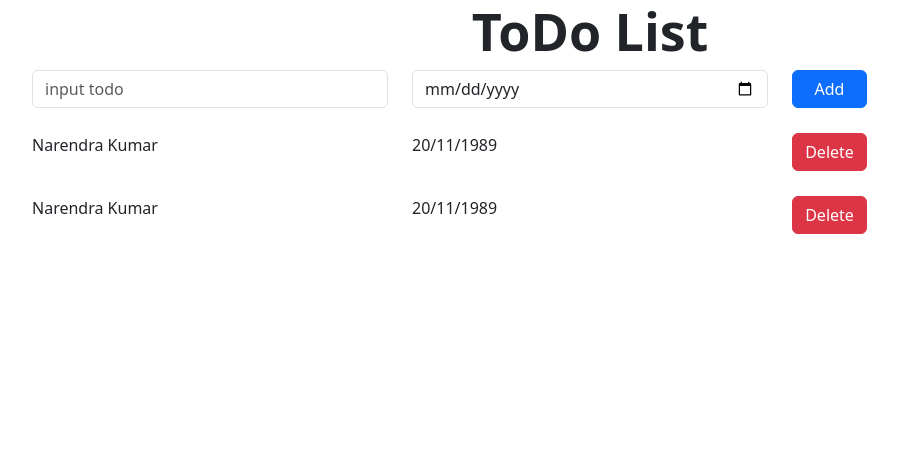
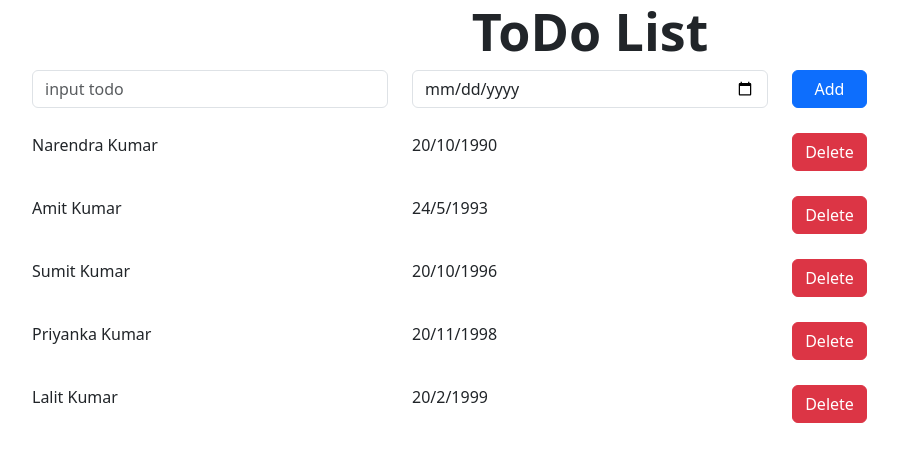
Before and after one commit to narendra51634/react-JS, a React (Vite) app: page / in a window 1280 px wide. Shown: the top 462 px of the page, without its empty margins (50-948 px from the left). Built offline with nearby package versions, Linux system fonts and the light colour scheme.

Commit message:
todo list

```diff
--- a/src/App.jsx
+++ b/src/App.jsx
@@ -1,17 +1,24 @@
+import React from 'react';
 import Todotitle from "./component/Todotitle";
 import Addtodo from "./component/Addtodo";
 import Todolist from "./component/Todolist";
-import '../src/App.css';
+import "../src/App.css";
 
-function App (){
+function App() {
+//  let todos= [];
+  let todos = [
+    { name: "Narendra Kumar", dob: "20/10/1990" },
+    { name: "Amit Kumar", dob: "24/5/1993" },
+    { name: "Sumit Kumar", dob: "20/10/1996" },
+    { name: "Priyanka Kumar", dob: "20/11/1998" },
+    { name: "Lalit Kumar", dob: "20/2/1999" },
+  ];
   return (
     <div className="container center">
-    <Todotitle></Todotitle>
-    <Addtodo></Addtodo>
-    <Todolist></Todolist>
+      <Todotitle></Todotitle>
+      <Addtodo></Addtodo>
+      <Todolist todoData={todos}></Todolist>
     </div>
-
-  )
-
+  );
 }
 export default App;
--- a/src/component/Todolist.jsx
+++ b/src/component/Todolist.jsx
@@ -1,20 +1,25 @@
-const Todolist = () => {
+import React from 'react';
+const Todolist = (props) => {
+
+  let tododata = props.todoData;
   return (
     <>
-      <div className="row Nk-list">
-        <div className="col-4">Narendra Kumar</div>
-        <div className="col-4 ">20/11/1989</div>
+    {  tododata.length === 0 ? 'Data not Exist':null   }
+
+    {tododata.map((item,index) =>
+
+        <div key={{index}} className="row Nk-list">
+        <div className="col-4">{item.name}</div>
+        <div className="col-4 ">{item.dob}</div>
         <div className="col-4 ">
           <button className="btn btn-danger nk-button">Delete </button>
         </div>
       </div>
-      <div className="row Nk-list">
-        <div className="col-4">Narendra Kumar</div>
-        <div className="col-4 ">20/11/1989</div>
-        <div className="col-4 ">
-          <button className="btn btn-danger nk-button">Delete </button>
-        </div>
-      </div>
+      )}
+
+
+
+
     </>
   );
 };
```
